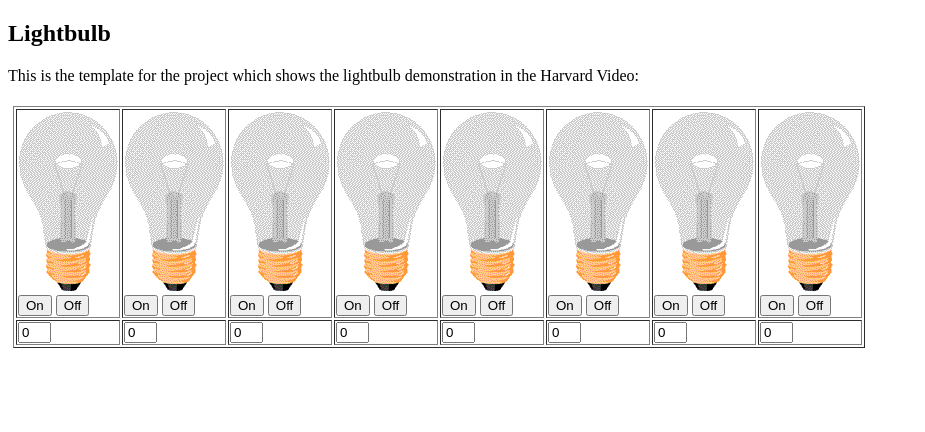
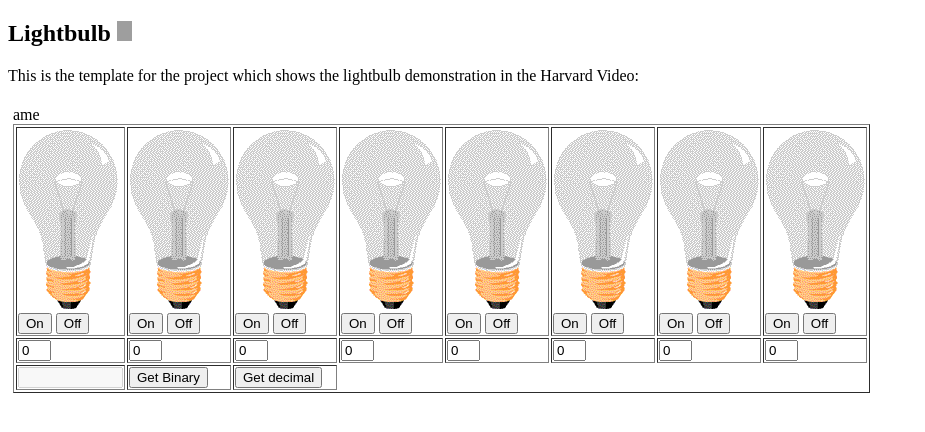
Before and after one commit to nelsonjpn/p2-ducks, a Flask app: page /bin/ in a window 1280 px wide. Shown: the top 432 px of the page, without its empty margins (0-925 px from the left). Run offline with Flask 2, Linux system fonts and the light colour scheme; some libraries are stand-ins or nearby versions; grey boxes are pictures that could not be loaded.

Commit message:
Easter Egg idea

```diff
--- a/main.py
+++ b/main.py
@@ -78,6 +78,11 @@ def example_route():
     return render_template("example.html", strTxt=strTxt, example=example, projects=data.setup())
 
 
+# connects to /easteregg/
+@app.route('/easteregg/')
+def easteregg_route():
+    return render_template('easteregg.html')
+
 # connects /flask path of server to render Char_codes.html
 @app.route('/char/', methods=["GET","POST"])
 def char_route():
--- a/templates/easteregg.html
+++ b/templates/easteregg.html
@@ -12,7 +12,7 @@
             <tr><th>Project Section</th><th>Link</th></tr>
             <tr><td><b>Harvard Video</b></td><td><a href="https://www.youtube.com/watch?v=jjqgP9dpD1k&list=PLhQjrBD2T381L3iZyDTxRwOBuUt6m1FnW&index=1" target="new">The Video</a></td></tr>
             <tr><td><b>Binary</b></td><td><a href="https://en.wikipedia.org/wiki/Binary_number" target="new">Wikipedia Definition</a></td></tr>
-            <tr><td>Python function</td><td><a href="https://www.w3schools.com/python/ref_func_bin.asp">W3Schools example</a></td></tr>
+            <tr><td>Python function</td><td><a href="https://www.w3schools.com/python/ref_func_bin.asp" target="new">W3Schools example</a></td></tr>
         </table>
     </form>
 </body>
--- a/templates/lightbulb.html
+++ b/templates/lightbulb.html
@@ -22,50 +22,38 @@
 </head>
 <body>
 
-<h2>Lightbulb</h2>
+<h2>Lightbulb <a href="/easteregg/"><img src="../static/easter_egg.png" width="15" height="20" target=new"></a></h2>
 <p>This is the template for the project which shows the lightbulb demonstration in the Harvard Video:</p>
 
 <div class="row">
     <div class="column">
-        <script>
-            function light(sw) {
-                var pic;
-
-                pic = "static/" + sw
-            }
-
-            document.getElementById('myImage').src = pic;
-            }
-        </script>
-
-
         <form action="/bin/" method="POST">
             <table border="1">
                 <tr>
-                    <td><img id="blub1" src="../static/pic_bulboff1.gif" width="100" height="180">
-                        <button type="button" onclick="light('pic_bulbon1.gif')">On</button>
-                        <button type="button" onclick="light('pic_bulboff1.gif')">Off</button>
-                    <td><img id="blub2" src="../static/pic_bulboff2.gif" width="100" height="180">
-                        <button type="button" onclick="light('pic_bulbon2.gif')">On</button>
-                        <button type="button" onclick="light('pic_bulboff2.gif')">Off</button>
-                    <td><img id="blub3" src="../static/pic_bulboff3.gif" width="100" height="180">
-                        <button type="button" onclick="light('pic_bulbon3.gif')">On</button>
-                        <button type="button" onclick="light('pic_bulboff3.gif')">Off</button>
-                    <td><img id="blub4" src="../static/pic_bulboff4.gif" width="100" height="180">
-                        <button type="button" onclick="light('pic_bulbon4.gif')">On</button>
-                        <button type="button" onclick="light('pic_bulboff4.gif')">Off</button>
-                    <td><img id="blub3" src="../static/pic_bulboff5.gif" width="100" height="180">
-                        <button type="button" onclick="light('pic_bulbon5.gif')">On</button>
-                        <button type="button" onclick="light('pic_bulboff5.gif')">Off</button>
-                    <td><img id="blub3" src="../static/pic_bulboff6.gif" width="100" height="180">
-                        <button type="button" onclick="light('pic_bulbon6.gif')">On</button>
-                        <button type="button" onclick="light('pic_bulboff6.gif')">Off</button>
-                    <td><img id="blub3" src="../static/pic_bulboff7.gif" width="100" height="180">
-                        <button type="button" onclick="light('pic_bulbon7.gif')">On</button>
-                        <button type="button" onclick="light('pic_bulboff7.gif')">Off</button>
-                    <td><img id="blub3" src="../static/pic_bulboff8.gif" width="100" height="180">
-                        <button type="button" onclick="light('pic_bulbon8.gif')">On</button>
-                        <button type="button" onclick="light('pic_bulboff8.gif')">Off</button>
+                    <td><img id="bulb1" src="../static/pic_bulboff1.gif" width="100" height="180">
+                        <button type="button" onclick="changeImage('1')">On</button>
+                        <button type="button" onclick="changeImage('1')">Off</button></td>
+                    <td><img id="bulb2" src="../static/pic_bulboff2.gif" width="100" height="180">
+                        <button type="button" onclick="changeImage('2')">On</button>
+                        <button type="button" onclick="changeImage('2')">Off</button></td>
+                    <td><img id="bulb3" src="../static/pic_bulboff3.gif" width="100" height="180">
+                        <button type="button" onclick="changeImage('3')">On</button>
+                        <button type="button" onclick="changeImage('3')">Off</button></td>ame
+                    <td><img id="bulb4" src="../static/pic_bulboff4.gif" width="100" height="180">
+                        <button type="button" onclick="changeImage('4')">On</button>
+                        <button type="button" onclick="changeImage('4')">Off</button></td>
+                    <td><img id="bulb5" src="../static/pic_bulboff5.gif" width="100" height="180">
+                        <button type="button" onclick="changeImage('5')">On</button>
+                        <button type="button" onclick="changeImage('5')">Off</button></td>
+                    <td><img id="bulb6" src="../static/pic_bulboff6.gif" width="100" height="180">
+                        <button type="button" onclick="changeImage('6')">On</button>
+                        <button type="button" onclick="changeImage('6')">Off</button></td>
+                    <td><img id="bulb7" src="../static/pic_bulboff7.gif" width="100" height="180">
+                        <button type="button" onclick="changeImage('7')">On</button>
+                        <button type="button" onclick="changeImage('7')">Off</button>
+                    <td><img id="bulb8" src="../static/pic_bulboff8.gif" width="100" height="180">
+                        <button type="button" onclick="changeImage('8')">On</button>
+                        <button type="button" onclick="changeImage('8')">Off</button></td>
                 <tr>
                     <td><input type='text' id='digit1' Value="0" size="1"></input></td>
                     <td><input type='text' id='digit2' Value="0" size="1"></input></td>
@@ -76,6 +64,40 @@
                     <td><input type='text' id='digit7' Value="0" size="1"></input></td>
                     <td><input type='text' id='digit8' Value="0" size="1"></input></td>
                 </tr>
+                <tr><td><input type="text" disabled="true" id="binary" value="" size="10"></td>
+                    <td><input type="button" value="Get Binary" onclick="getbin()"></td>
+                    <td><input type="submit" value="Get decimal"></td></tr>
             </table>
+        </form>
+    </div>
+    <script>
+        function getbin(){
+            //alert("get binary");
+            var myBin;
+            myBin = document.getElementById('digit1').value +
+            document.getElementById('digit2').value +
+            document.getElementById('digit3').value +
+            document.getElementById('digit4').value +
+            document.getElementById('digit5').value +
+            document.getElementById('digit6').value +
+            document.getElementById('digit7').value +
+            document.getElementById('digit8').value;
+            //alert("myBin: " & myBin);
+            document.getElementById('binary').value = myBin;
+        }
+        function changeImage(i) {
+          //alert("Image: " + i);
+          var image = document.getElementById('bulb' + i);
+          var dig = document.getElementById('digit' + i);
+          //alert("!_" + image.src)
+          if (image.src.match("../static/pic_bulbon" + i +".gif")) {
+            image.src = "../static/pic_bulboff" + i + ".gif";
+            dig.value = 0;
+          } else {
+            image.src = "../static/pic_bulbon" + i + ".gif";
+            dig.value = 1;
+          }
+        }
+    </script>
 </body>
 </html>
```
